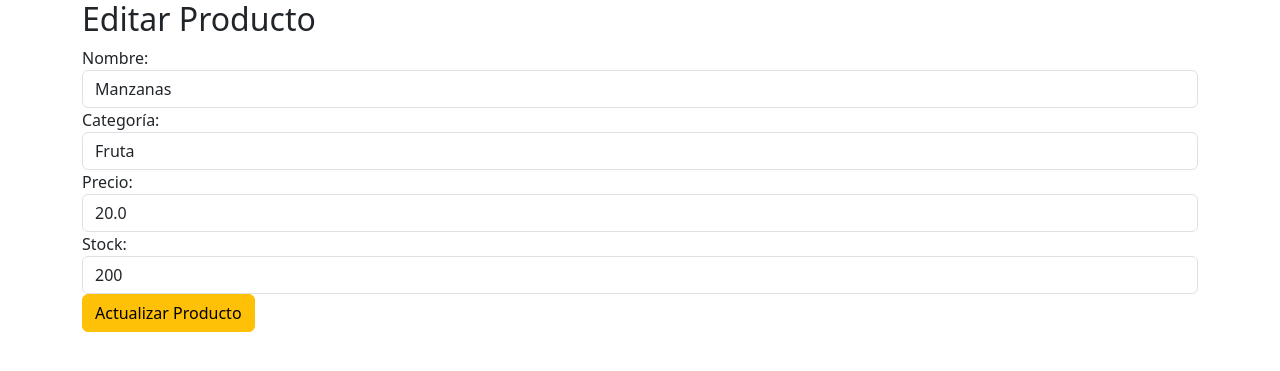
After one commit to Cris-Alexd/Examen-Practico, a Flask app: page /edit/1 in a window 1280 px wide. The commit adds this page. Shown: the top 371 px of the page. Run offline with Flask 3, Linux system fonts and the light colour scheme; data comes from the database, SQL or seed files in the repository; both versions use the stored data as it was after the commit.

Commit message:
He implementado el funcionamiento de Editar Productos

```diff
--- a/app.py
+++ b/app.py
@@ -53,5 +53,34 @@ def save():
     conn.close()
     return redirect("/")
 
+@app.route("/edit/<int:id>")
+def producto_edit(id):
+    conn = sqlite3.connect('inventario.db')
+    conn.row_factory = sqlite3.Row
+    cursor = conn.cursor()
+    cursor.execute("SELECT * FROM productos WHERE id = ?", (id,))
+    producto = cursor.fetchone()
+    conn.close()
+    return render_template('edit.html', producto=producto)
+
+@app.route("/update", methods=['POST'])
+def producto_update():
+    id = request.form['id']
+    nombre = request.form['nombre']
+    categoria = request.form['categoria']
+    precio = request.form['precio']
+    stock = request.form['stock']
+
+    conn = sqlite3.connect('inventario.db')
+    cursor = conn.cursor()
+    cursor.execute(
+        """
+        UPDATE productos SET nombre=?, categoria=?, precio=?, stock=? WHERE id=?
+        """,(nombre, categoria, precio, stock, id)
+    )
+    conn.commit()
+    conn.close()
+    return redirect("/")
+
 if __name__ == '__main__':
     app.run(debug=True)
--- /dev/null
+++ b/templates/edit.html
@@ -0,0 +1,25 @@
+{% extends 'base.html' %}
+
+{% block content %}
+<h2>Editar Producto</h2>
+<form method="post" action="/update">
+    <input type="hidden" name="id" value="{{ producto.id }}">
+    <div class="form-group">
+        <label for="nombre">Nombre:</label>
+        <input type="text" class="form-control" name="nombre" value="{{ producto.nombre }}">
+    </div>
+    <div class="form-group">
+        <label for="categoria">Categoría:</label>
+        <input type="text" class="form-control" name="categoria" value="{{ producto.categoria }}">
+    </div>
+    <div class="form-group">
+        <label for="precio">Precio:</label>
+        <input type="number" class="form-control" name="precio" step="0.01" value="{{ producto.precio }}">
+    </div>
+    <div class="form-group">
+        <label for="stock">Stock:</label>
+        <input type="number" class="form-control" name="stock" value="{{ producto.stock }}">
+    </div>
+    <button type="submit" class="btn btn-warning">Actualizar Producto</button>
+</form>
+{% endblock %}
--- a/templates/index.html
+++ b/templates/index.html
@@ -25,9 +25,8 @@
             <td>{{ producto.categoria }}</td>
             <td>{{ producto.precio }}</td>
             <td>{{ producto.stock }}</td>
-            <td>Editar</td>
-            <td>Eliminar</td>
-
+            <td><a href="/edit/{{ producto.id }}" class="btn btn-warning">Editar</a></td>
+            <td><a href="" class="btn btn-danger" onclick="return(confirm('Estas seguro de Eliminar??'))">Eliminar</a></td>
         </tr>
         {% endfor %}
     </tbody>
```
Also changed, not shown: inventario.db.
